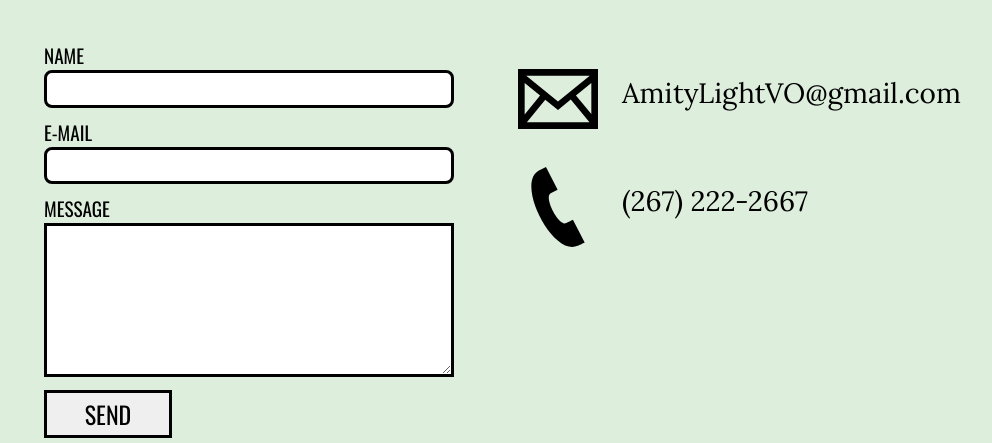
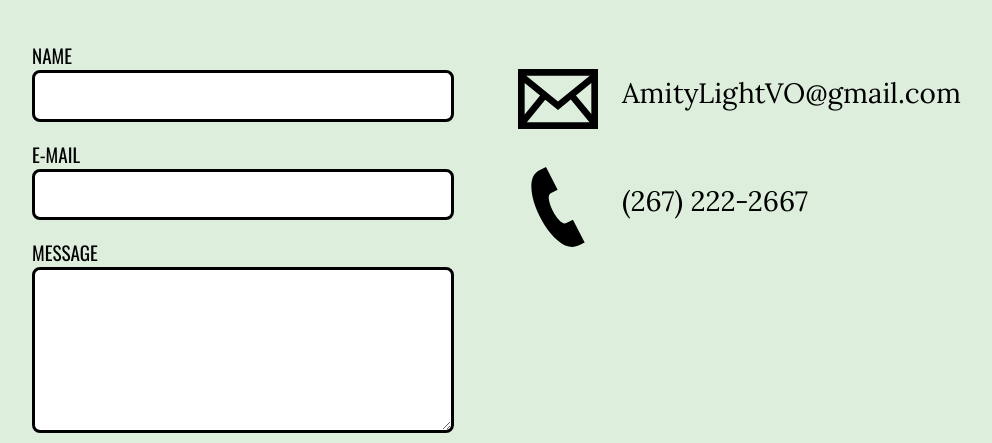
Before and after one commit to bummings/amitylight, a plain HTML site: page index.html in a window 1280 px wide. Shown: the part 3817-4260 px from the top of the page, without its empty margins (170-1162 px from the left). Drawn offline with nearby package versions, Linux system fonts and the light colour scheme.

Commit message:
this form is beautiful

```diff
--- a/styles.css
+++ b/styles.css
@@ -353,12 +353,24 @@ a:hover:after {
   width: 25rem;
   border-radius: 0.5rem;
   border: 3px solid;
+  font-family: Lora;
+  font-size: 1.15rem;
+  letter-spacing: 0.6px;
+  line-height: 1.7;
+  padding: 0.5rem;
+  margin-bottom: 0.5rem;
 }
 
 .contact__form--textBox {
   height: 9rem;
   width: 25rem;
+  border-radius: 0.5rem;
   border: 3px solid;
+  font-family: Lora;
+  font-size: 1.15rem;
+  letter-spacing: 0.6px;
+  line-height: 1.7;
+  padding: 0.5rem;
 }
 
 .contact__form--btn {
```
